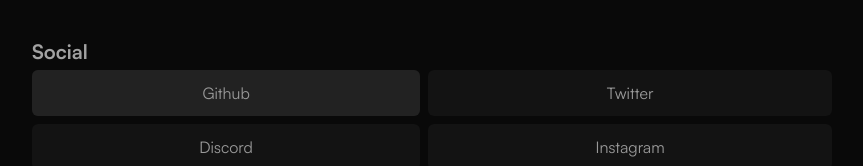
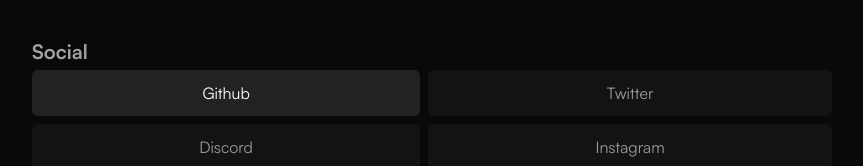
Before and after one commit to kuzeeeyk/matrex.dev, a React (Create React App) app: page / in a window 1280 px wide. In both pictures the pointer is over the link "Github". Shown: the part 296-462 px from the top of the page, without its empty margins (208-1071 px from the left). Built offline with nearby package versions, Linux system fonts and the light colour scheme.

Commit message:
fixed some bugs

```diff
--- a/src/App.css
+++ b/src/App.css
@@ -48,10 +48,10 @@
   margin-bottom: 40px;
   align-items: center;
 }
-.aboutme {
+/* .aboutme {
 }
 .avatar {
-}
+} */
 .photo {
   width: 150px;
   height: auto;
@@ -69,7 +69,7 @@
 }
 .button:hover {
   box-shadow: 0 0 40px 40px #222222 inset;
-  color: ;
+  color: #fff;
 }
 
 .links {
```
